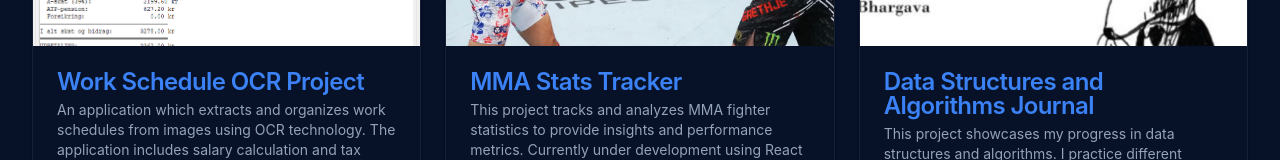
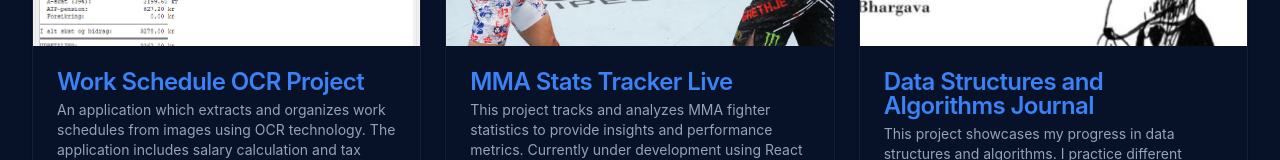
Before and after one commit to JohnnyNguyen97/CV, a Next.js app: page / in a window 1280 px wide. Shown: the part 1715-1875 px from the top of the page. Built offline with nearby package versions, Linux system fonts and the light colour scheme.

Commit message:
Test commit

```diff
--- a/app/page.tsx
+++ b/app/page.tsx
@@ -27,7 +27,7 @@ export default function Home() {
           />
 
           <ProjectCard
-            title="MMA Stats Tracker"
+            title="MMA Stats Tracker Live"
             description="This project tracks and analyzes MMA fighter statistics to provide insights and performance metrics. Currently under development using React with a .NET API."
             href="/projects/mma-stats-tracker"
             image="/images/maxholloway.png"
```
